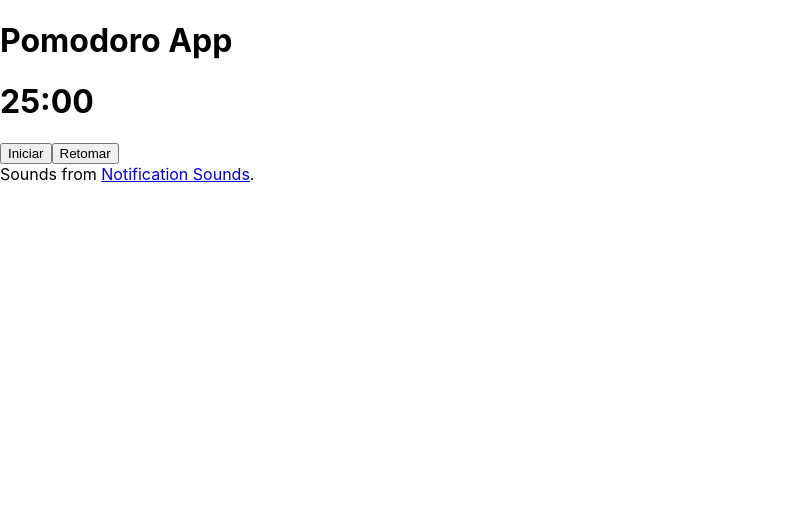
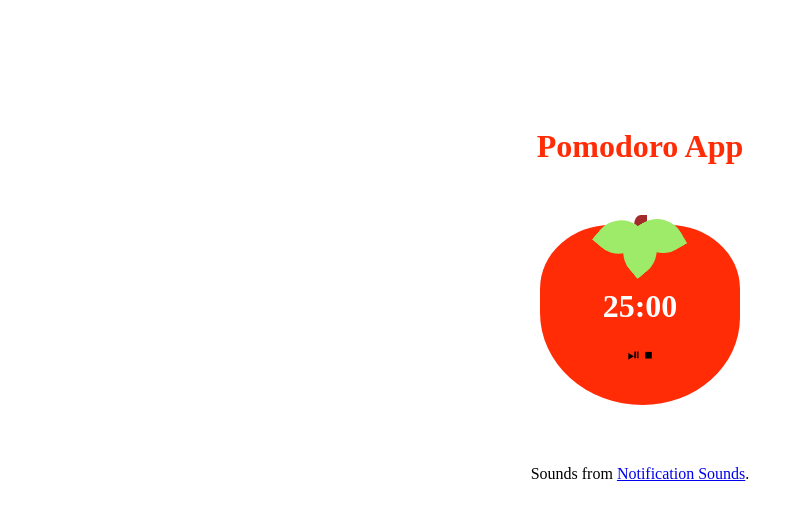
Before and after one commit to jacksonwillian/pomodoro-app, a React (Create React App) app: page / in a window 1280 px wide. Shown: the top 520 px of the page, without its empty margins (0-812 px from the left). Built offline with nearby package versions, Linux system fonts and the light colour scheme.

Commit message:
feat: layout do botões e visor

```diff
--- /dev/null
+++ b/index.html
@@ -0,0 +1,75 @@
+<html>
+<head>
+
+<style>
+
+    .content-center {
+        display: flex;
+        justify-content: center;
+        align-items: center;
+    }
+
+    .tomate {
+        width: 200px;
+        height: 180px;
+        background: #ff2c06;
+        border-radius: 50%;
+        margin: auto;
+        margin-top: 10%;
+        position: relative;
+        border-top-left-radius: 40%;
+        border-top-right-radius: 40%;
+        border-bottom-left-radius:58%;
+        border-bottom-right-radius: 55%;
+    }
+
+    .login_leaf_class {
+        border:solid rgb(157, 235, 105) 20px;
+        border-top-left-radius:70%;
+        border-bottom-right-radius:70%;
+    }
+
+    .leaf_left {
+        margin-top: -156px;
+        margin-right: 40px;
+        position: absolute;
+        transform: rotate(40deg);
+    }
+
+    .leaf_right {
+        margin-top: -159px;
+        margin-left:40px;
+        position: absolute;
+        transform: rotate(-120deg);
+    }
+
+    .leaf_center {
+        margin-top: -129px;
+        margin-left:0px;
+        position: absolute;
+        transform: rotate(-40deg);
+    }
+
+    .branch {
+        margin-top: -180px;
+        margin-left: 0px;
+        height: 20px;
+        border-left: 13px solid rgb(165,42,42);
+        border-top-left-radius:50%;
+        border-bottom-right-radius:50%;
+        position: absolute;
+    }
+
+
+</style>
+</head>
+<body>
+    <div class="content-center tomate">
+        <span class="branch"></span>
+        <span class="login_leaf_class leaf_left"></span>
+        <span class="login_leaf_class leaf_right"></span>
+        <span class="login_leaf_class leaf_center"></span>
+        <h1>sadasdas</h1>
+    </div>
+</body>
+</html>
--- a/src/components/button-app/index.tsx
+++ /dev/null
@@ -1,5 +0,0 @@
-function ButtonApp(props) {
-    return <button onClick={props.onClick}>{props.name}</button>;
-}
-
-export default ButtonApp;
--- a/src/components/display-app/index.tsx
+++ b/src/components/display-app/index.tsx
@@ -1,3 +1,5 @@
+
+import "./styles.css";
 
 function DisplayApp({time}) {
 
@@ -11,7 +13,7 @@ function DisplayApp({time}) {
         return secondsTime.toString().padStart(2, "0");
     }
 
-    return <h1>{getMinutesTime()}:{ getSecondsTime()}</h1>;
+    return <h1 className="display">{getMinutesTime()}:{getSecondsTime()}</h1>;
 }
 
 export default DisplayApp;
--- a/src/components/display-app/styles.css
+++ b/src/components/display-app/styles.css
@@ -0,0 +1,4 @@
+
+.display {
+    color: #ffff;
+}
--- a/src/pages/home-app/index.tsx
+++ b/src/pages/home-app/index.tsx
@@ -1,7 +1,7 @@
 import { useEffect, useState } from "react";
 
-import ButtonApp from "../../components/button-app/index.tsx";
 import DisplayApp from "../../components/display-app/index.tsx";
+import "../../styles.css";
 
 import sound from '../../assets/beep-472.mp3';
 import sound2 from '../../assets/long-dang-168.mp3';
@@ -13,18 +13,13 @@ function HomeApp() {
     const [seconds, setSeconds] = useState(INITIAL_TIME_SECONDS);
     const [paused, setPaused] = useState(true);
 
-
     function start(): void {
-        if(seconds === INITIAL_TIME_SECONDS) {
-            setPaused(false);
-        } else {
-            setPaused(true);
-            setSeconds(INITIAL_TIME_SECONDS);
-        }
+        setPaused(state => !state);
     }
 
-    function pause(): void {
-        setPaused(state => !state);
+    function stop(): void {
+        setPaused(true);
+        setSeconds(INITIAL_TIME_SECONDS);
     }
 
     useEffect(() => {
@@ -45,8 +40,7 @@ function HomeApp() {
 
         if (seconds === 0) {
             new Audio(sound2).play();
-            setPaused(true);
-            setSeconds(INITIAL_TIME_SECONDS);
+            stop();
         }
         return () => {
             clearTimeout(timeOut);
@@ -57,16 +51,23 @@ function HomeApp() {
     return (
         <>
             <h1>Pomodoro App</h1>
+            <div className="content-center tomate">
+            <span className="branch"></span>
+            <span className="login_leaf_class leaf_left"></span>
+            <span className="login_leaf_class leaf_right"></span>
+            <span className="login_leaf_class leaf_center"></span>
+            <DisplayApp time = {{seconds}} />
+            <div className="buttons">
+                <span onClick = {() => {start();}} > &#x23EF; </span>
+                <span onClick = {() => {stop();}} > &#x23F9; </span>
+            </div>
+            </div>
 
-            <DisplayApp time = {{seconds}} />
-            <ButtonApp onClick = {() => {start();}} name={(INITIAL_TIME_SECONDS === seconds)? "Iniciar" : "Parar"}/>
-            <ButtonApp onClick = {() => {pause();}} name={paused? "Retomar": "Pausar"}/>
+            <footer className="footer">
+                Sounds from <a href="https://notificationsounds.com/" target="_blank" rel="noreferrer">Notification Sounds</a>.
+            </footer>
+        </>
 
-            <footer>
-                Sounds from <a href="https://notificationsounds.com/" target="_blank">Notification Sounds</a>.
-            </footer>
-
-        </>
     );
 
 }
--- a/src/styles.css
+++ b/src/styles.css
@@ -1,13 +1,75 @@
 body {
-    margin: 0;
-    font-family: -apple-system, BlinkMacSystemFont, 'Segoe UI', 'Roboto', 'Oxygen',
-      'Ubuntu', 'Cantarell', 'Fira Sans', 'Droid Sans', 'Helvetica Neue',
-      sans-serif;
-    -webkit-font-smoothing: antialiased;
-    -moz-osx-font-smoothing: grayscale;
-  }
+    margin-top: 10%;
+    text-align: center;
+}
 
-  code {
-    font-family: source-code-pro, Menlo, Monaco, Consolas, 'Courier New',
-      monospace;
-  }
+h1 {
+     color: #ff2c06;
+ }
+
+.content-center {
+    display: flex;
+    justify-content: center;
+    align-items: center;
+    flex-direction: column;
+}
+
+.tomate {
+    width: 200px;
+    height: 180px;
+    background: #ff2c06;
+    border-radius: 50%;
+    margin: 60px auto;
+    position: relative;
+    border-top-left-radius: 40%;
+    border-top-right-radius: 40%;
+    border-bottom-left-radius:58%;
+    border-bottom-right-radius: 55%;
+}
+
+.login_leaf_class {
+    border:solid rgb(157, 235, 105) 20px;
+    border-top-left-radius:70%;
+    border-bottom-right-radius:70%;
+}
+
+.leaf_left {
+    margin-top: -156px;
+    margin-right: 40px;
+    position: absolute;
+    transform: rotate(40deg);
+}
+
+.leaf_right {
+    margin-top: -159px;
+    margin-left:40px;
+    position: absolute;
+    transform: rotate(-120deg);
+}
+
+.leaf_center {
+    margin-top: -129px;
+    margin-left:0px;
+    position: absolute;
+    transform: rotate(-40deg);
+}
+
+.branch {
+    margin-top: -180px;
+    margin-left: 0px;
+    height: 20px;
+    border-left: 13px solid rgb(165,42,42);
+    border-top-left-radius:50%;
+    border-bottom-right-radius:50%;
+    position: absolute;
+}
+
+.buttons {
+    display: block;
+    cursor: pointer;
+}
+
+.footer {
+    position: relative;
+    text-align: center;
+}
```
Also changed, not shown: src/components/button-app/styles.css (deleted).
